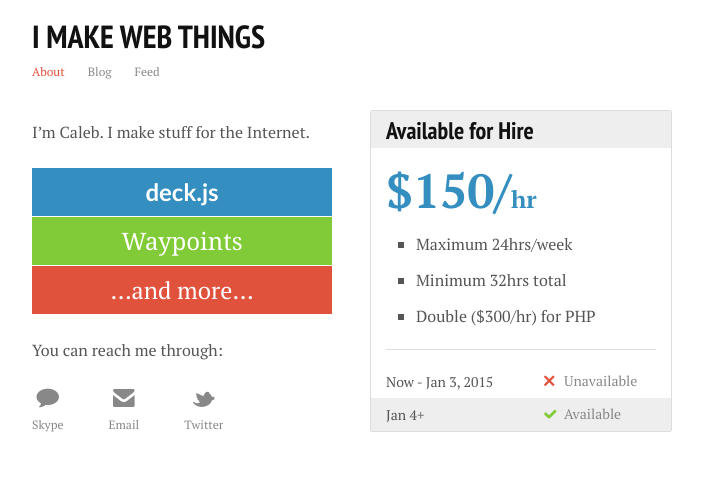
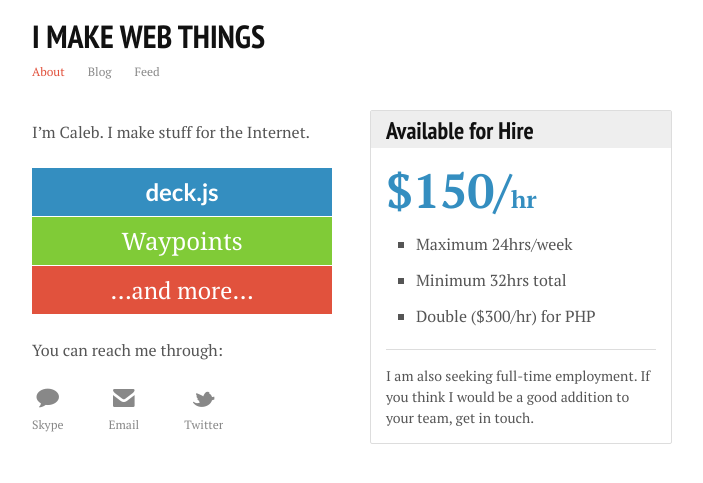
Before and after one commit to imakewebthings/imakewebthings.github.com, a Jekyll site: the page built from index.html, in a window 1280 px wide. Shown: the top 483 px of the page, without its empty margins (288-991 px from the left). Built offline with Jekyll 4.4.1, drawn with Linux system fonts in a browser that asks for light colours.

Commit message:
Add full-time employment paragraph

```diff
--- /dev/null
+++ b/Gemfile
@@ -0,0 +1,3 @@
+source 'https://rubygems.org'
+
+gem 'github-pages'
--- a/_config.yml
+++ b/_config.yml
@@ -2,5 +2,7 @@ exclude:
   - README.md
 markdown: kramdown
 permalink: /blog/:title
-pygments: true
+highlighter: pygments
 safe: true
+sass:
+  sass_dir: css
--- a/atom.xml
+++ b/atom.xml
@@ -1,5 +1,5 @@
 ---
-layout: nil
+layout: null
 ---
 
 <?xml version="1.0" encoding="utf-8"?>
--- a/css/_home.scss
+++ b/css/_home.scss
@@ -18,7 +18,7 @@
 
 	> ul {
 		padding:0 0 15px 0;
-		margin:0 auto 15px auto;
+		margin:0 auto;
 		width:270px;
 		border-bottom:1px solid #ddd;
 
@@ -57,6 +57,12 @@
 			background:#eee;
 		}
 	}
+
+  > p {
+    margin:0;
+    padding:15px;
+    font-size:0.875em;
+  }
 }
 
 .available, .unavailable {
--- a/css/styles.scss
+++ b/css/styles.scss
@@ -1,3 +1,5 @@
+---
+---
 @import "variables";
 @import "mixins";
 @import "fontawesome";
--- a/index.html
+++ b/index.html
@@ -53,26 +53,7 @@ layout: nil
 				<li>Double ($300/hr) for PHP</li>
 			</ul>
 
-			<table cellspacing="0" cellpadding="0">
-				<thead>
-					<tr>
-						<th scope="col">Timespan</th>
-						<th scope="col">Available?</th>
-					</tr>
-				</thead>
-
-				<tbody>
-					<tr>
-						<td>Now - Jan 3, 2015</td>
-						<td class="unavailable">Unavailable</td>
-					</tr>
-
-					<tr>
-						<td>Jan 4+</td>
-						<td class="available">Available</td>
-					</tr>
-				</tbody>
-			</table>
+      <p>I am also seeking full-time employment. If you think I would be a good addition to your team, get in touch.</p>
 		</article>
 	</div>
 </body>
```
Also changed, not shown: other parts of index.html (+1 -1 lines), Gemfile.lock (added).
